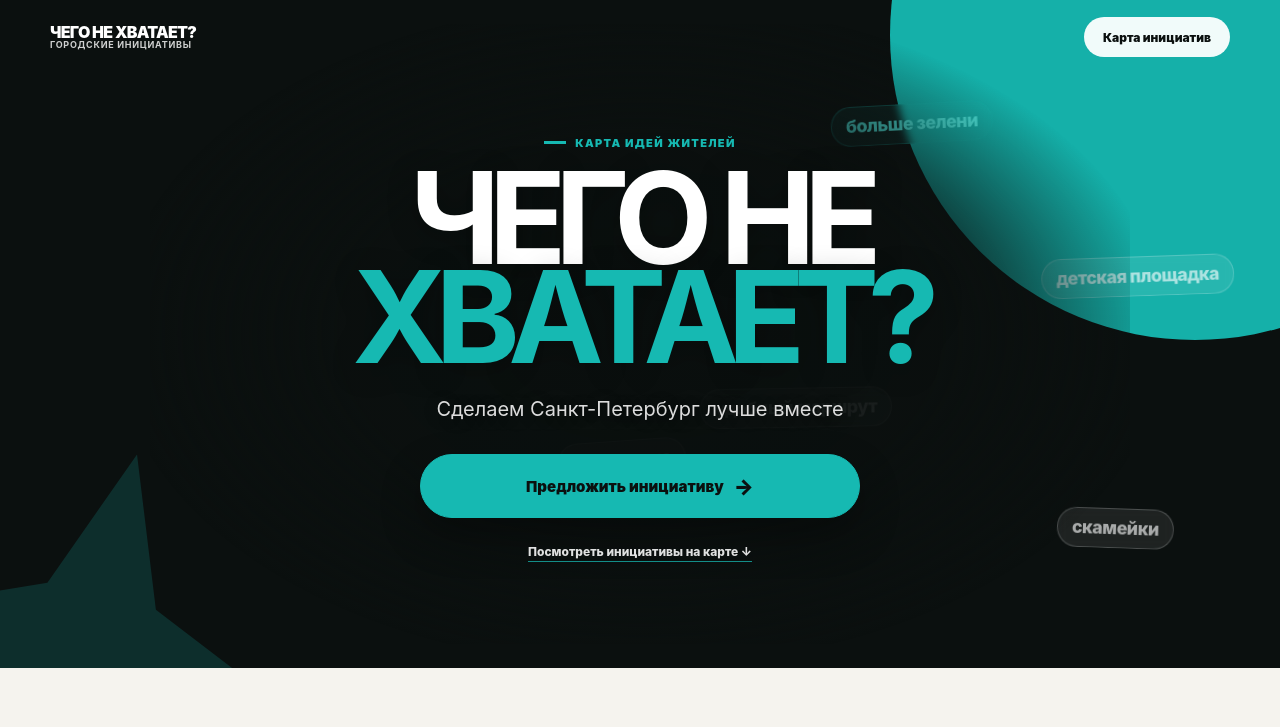
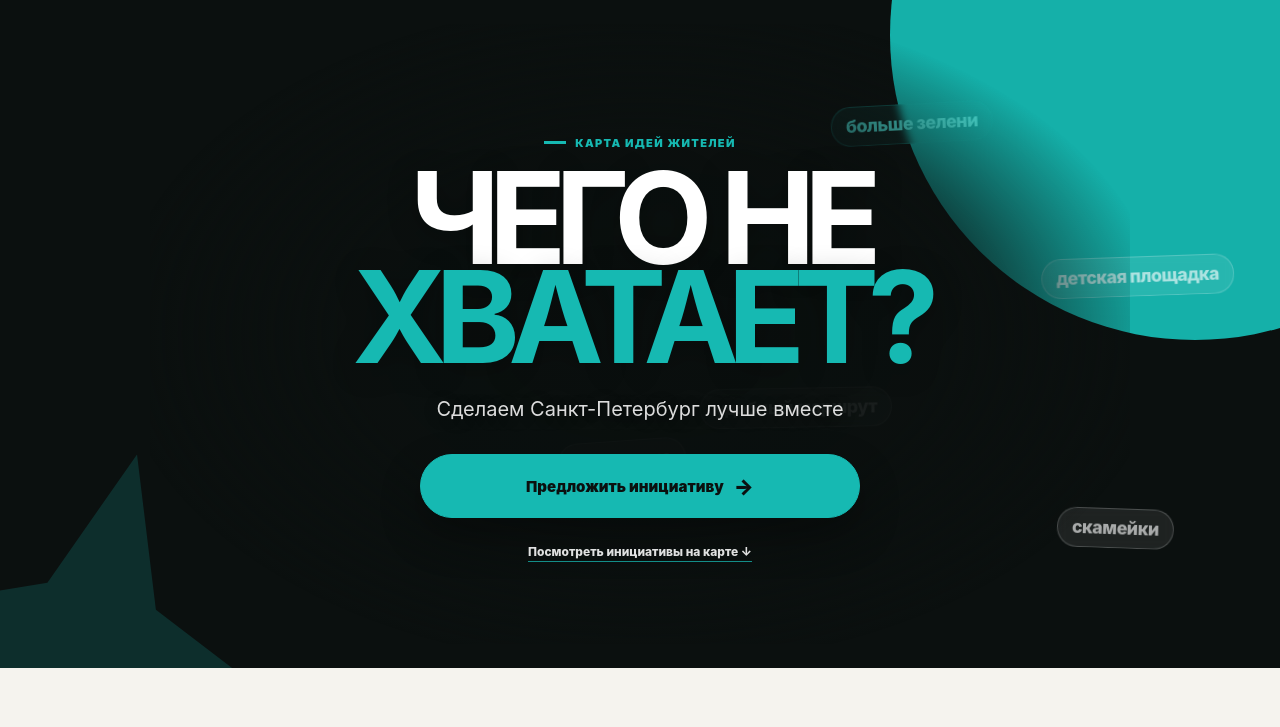
Before and after one commit to artemsmakov1997-debug/Shmakov, a plain HTML site: page index.html in a window 1280 px wide. Shown: the top 727 px of the page. Drawn offline with nearby package versions, Linux system fonts and the light colour scheme.

Commit message:
Update index.html

```diff
--- a/index.html
+++ b/index.html
@@ -971,18 +971,6 @@
   </style>
 </head>
 <body>
-  <header class="topbar">
-    <div class="container topbar-inner">
-      <a class="brand" href="#top" aria-label="На главную">
-        <span>ЧЕГО НЕ ХВАТАЕТ?</span>
-        <small>ГОРОДСКИЕ ИНИЦИАТИВЫ</small>
-      </a>
-      <div class="top-actions">
-        <a class="button button-light button-small" href="#mapSection">Карта инициатив</a>
-      </div>
-    </div>
-  </header>
-
   <main id="top">
     <section class="hero" aria-labelledby="heroTitle">
       <div class="word-cloud" aria-hidden="true">
```
